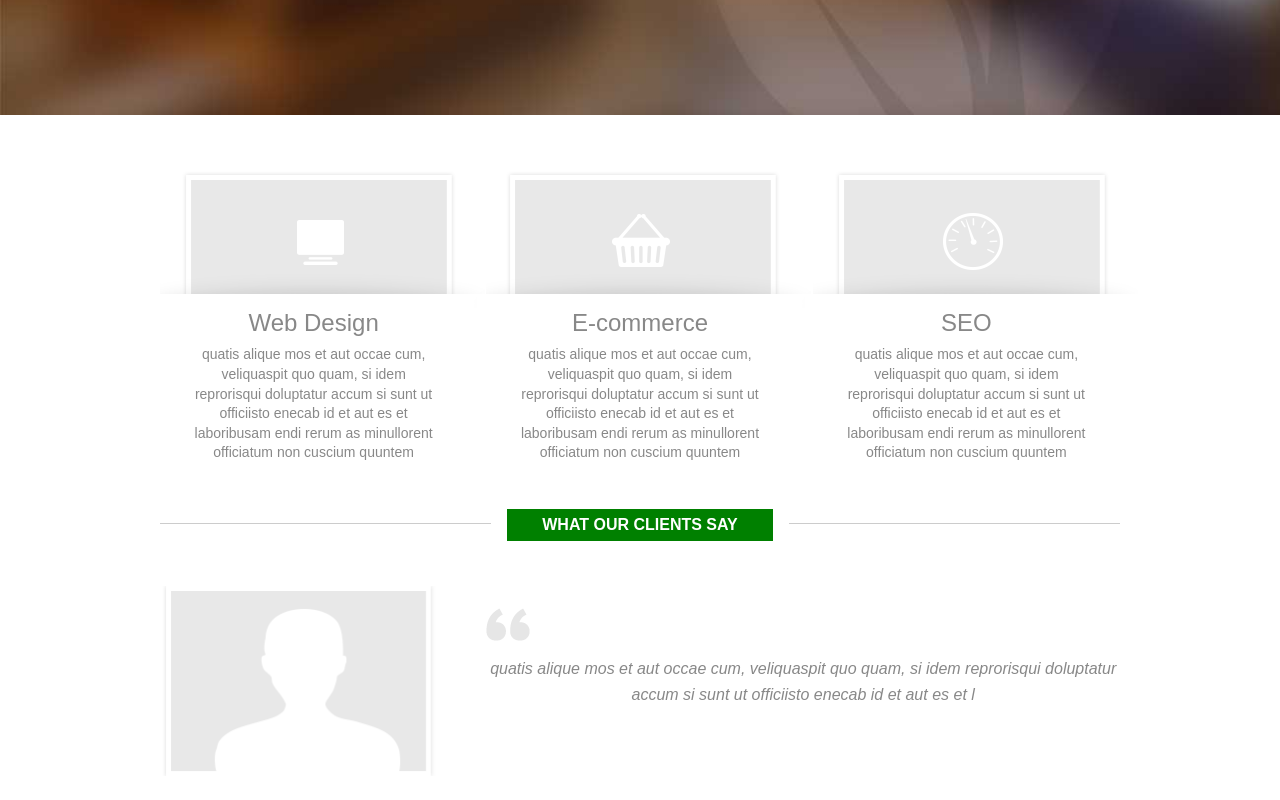
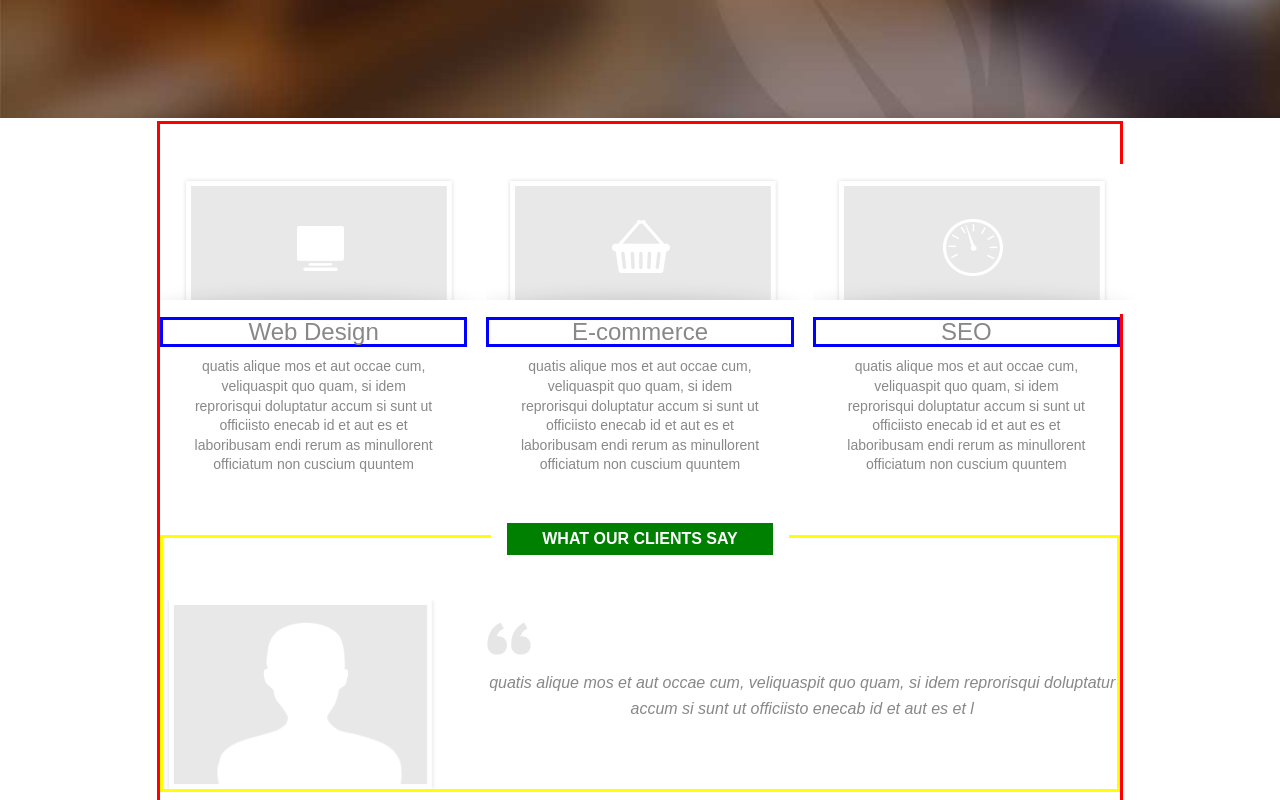
Before and after one commit to lclapham/jQuery_Practice, a plain HTML site: page index.html in a window 1280 px wide. Shown: the part 380-1180 px from the top of the page. Drawn offline with nearby package versions, Linux system fonts and the light colour scheme.

Commit message:
super basic jQuery examples

```diff
--- a/index.html
+++ b/index.html
@@ -1,5 +1,6 @@
 <!DOCTYPE html>
 <html>
+
 <head>
     <title>Green Design</title>
     <link href="style.css" rel="stylesheet" type="text/css">
@@ -43,24 +44,31 @@
                     <li>
                         <img src="images/cs-1.png" alt="web design">
                         <h3>Web Design</h3>
-                        <p>quatis alique mos et aut occae cum, veliquaspit quo quam, si idem reprorisqui doluptatur accum si sunt ut officiisto enecab id et aut es et laboribusam endi rerum as minullorent officiatum non cuscium quuntem</p>
+                        <p>quatis alique mos et aut occae cum, veliquaspit quo quam, si idem reprorisqui doluptatur
+                            accum si sunt ut officiisto enecab id et aut es et laboribusam endi rerum as minullorent
+                            officiatum non cuscium quuntem</p>
                     </li>
                     <li>
                         <img src="images/cs-2.png" alt="e-commerce">
                         <h3>E-commerce</h3>
-                        <p>quatis alique mos et aut occae cum, veliquaspit quo quam, si idem reprorisqui doluptatur accum si sunt ut officiisto enecab id et aut es et laboribusam endi rerum as minullorent officiatum non cuscium quuntem</p>
+                        <p>quatis alique mos et aut occae cum, veliquaspit quo quam, si idem reprorisqui doluptatur
+                            accum si sunt ut officiisto enecab id et aut es et laboribusam endi rerum as minullorent
+                            officiatum non cuscium quuntem</p>
                     </li>
                     <li>
                         <img src="images/cs-3.png" alt="seo">
                         <h3>SEO</h3>
-                        <p>quatis alique mos et aut occae cum, veliquaspit quo quam, si idem reprorisqui doluptatur accum si sunt ut officiisto enecab id et aut es et laboribusam endi rerum as minullorent officiatum non cuscium quuntem</p>
+                        <p>quatis alique mos et aut occae cum, veliquaspit quo quam, si idem reprorisqui doluptatur
+                            accum si sunt ut officiisto enecab id et aut es et laboribusam endi rerum as minullorent
+                            officiatum non cuscium quuntem</p>
                     </li>
                 </ul>
             </section>
             <section id="clients">
                 <h2>What Our Clients Say</h2>
                 <img src="images/head.png" alt="quote">
-                <blockquote>quatis alique mos et aut occae cum, veliquaspit quo quam, si idem reprorisqui doluptatur accum si sunt ut officiisto enecab id et aut es et l</blockquote>
+                <blockquote>quatis alique mos et aut occae cum, veliquaspit quo quam, si idem reprorisqui doluptatur
+                    accum si sunt ut officiisto enecab id et aut es et l</blockquote>
             </section>
             <section id="contact">
                 <h2>Drop Us A Line</h2>
@@ -84,7 +92,8 @@
         </div>
 
     </div>
-
+    <script src="https://ajax.googleapis.com/ajax/libs/jquery/3.4.1/jquery.min.js"></script>
+    <script src="js/scripts.js"></script>
 </body>
 
 </html>
--- /dev/null
+++ b/js/scripts.js
@@ -0,0 +1,9 @@
+//$('#lead-banner p');
+
+$('h3').css({border: "3px solid blue"});
+
+$('.wrapper').css({border: "3px solid red"});
+
+document.getElementById("logo").style.color = "red";
+
+$('#clients').css({border: "3px solid yellow"});
```
